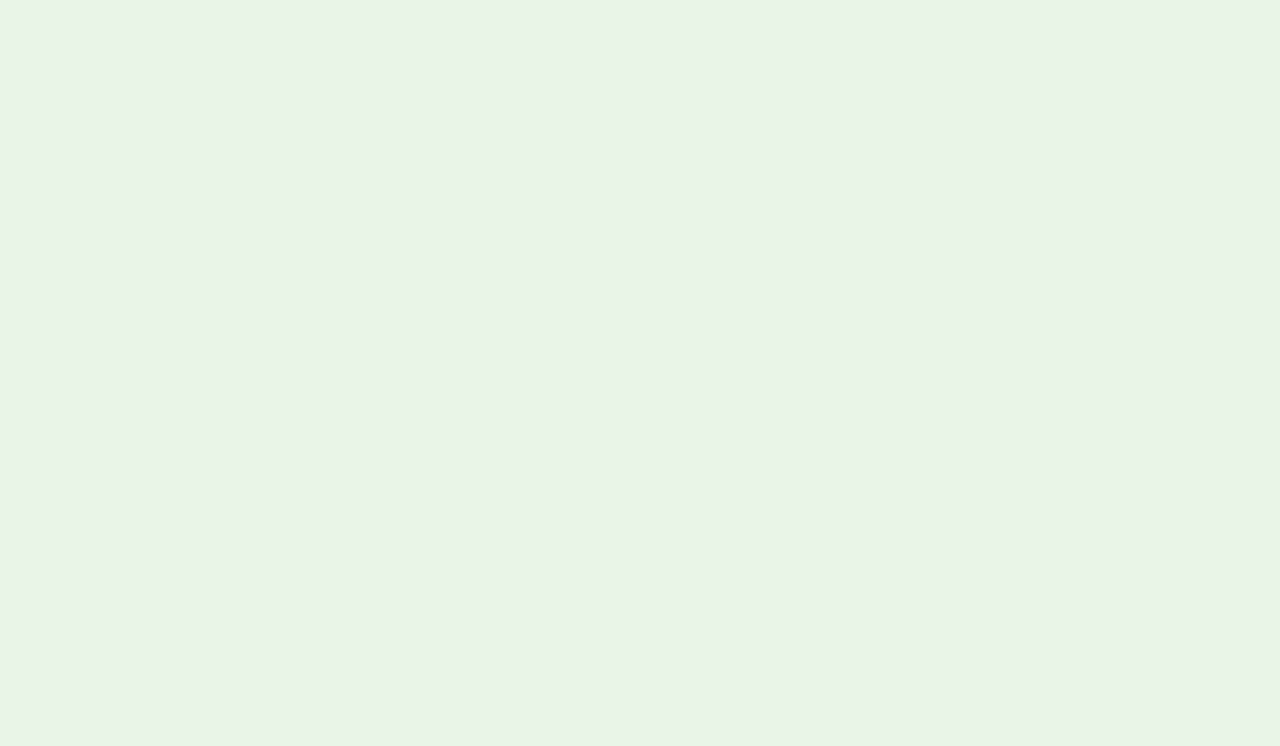
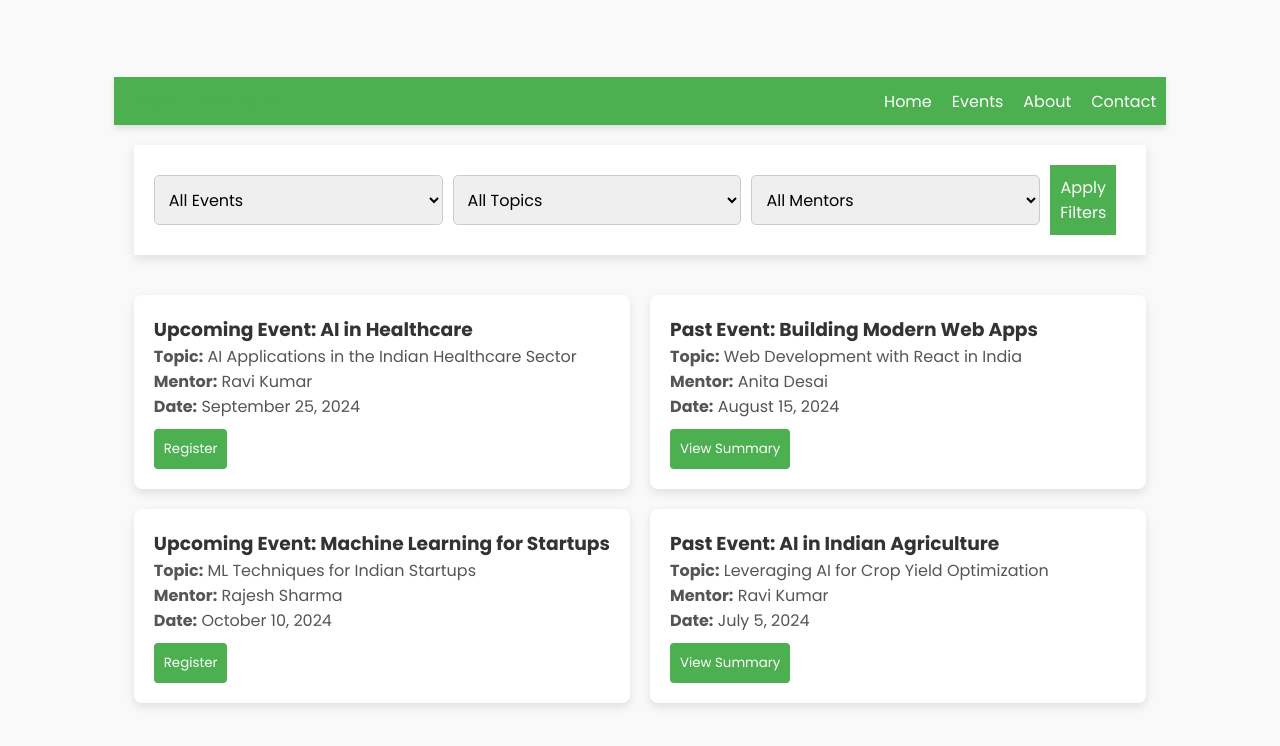
Before and after one commit to Paras1209/TechVengers, a React (Vite) app: page /events in a window 1280 px wide. Before the commit this address had no page. Shown: the top 746 px of the page. Built offline with nearby package versions, Linux system fonts and the light colour scheme.

Commit message:
resolve 1

```diff
--- a/src/App.jsx
+++ b/src/App.jsx
@@ -7,6 +7,7 @@ import RegistrationForm from "./RegistrationForm.jsx";
 import ForumPage from "./ForumPage.jsx";
 import WebinarLayout from "./WebinarLayout.jsx"
 import ChatLayout from "./ChatLayout.jsx";
+import EventsPage from "./EventsPage.jsx";
 
 export default function App() {
   return (
@@ -19,6 +20,7 @@ export default function App() {
         <Route path="/forum" element={<ForumPage />} />
         <Route path="/chat" element={<ChatLayout />} />
         <Route path="/webinar" element={<WebinarLayout />} />
+        <Route path="/events" element={<EventsPage />} />
 
           {/* <Route path="" element={} /> */}
             {/* // <Route path="" element={} /> */}
--- a/src/ChatLayout.css
+++ b/src/ChatLayout.css
@@ -1,6 +1,6 @@
-/* ChatLayout.css */
+/* ChatLayout.css  */
 
-/* body {
+ body {
 		font-family: 'Roboto', sans-serif;
 		margin: 0;
 		padding: 0;
@@ -8,7 +8,7 @@
 		display: flex;
 		justify-content: center;
 		align-items: center;
-		height: 100vh;
+		/* height: 100vh; */
 }
 
 .chat-container {
@@ -325,4 +325,3 @@
 		background-color: #E0E0E0;
 		border-radius: 3px;
 }
- */
--- a/src/ChatLayout.jsx
+++ b/src/ChatLayout.jsx
@@ -2,7 +2,7 @@
 import React, { useState } from "react";
 import "./ChatLayout.css";
 
-const ChatLayout = () => {
+export default function ChatLayout() {
 	const [message, setMessage] = useState("");
 	const [messages, setMessages] = useState([
 		{ id: 1, text: "Hey, how are you?", type: "received" },
@@ -141,6 +141,4 @@ const ChatLayout = () => {
 			</div>
 		</div>
 	);
-};
-
-export default ChatLayout;
+}
--- /dev/null
+++ b/src/EventsPage.css
@@ -0,0 +1,137 @@
+/* Basic Styles */
+body {
+		font-family: Arial, sans-serif;
+		margin: 0;
+		padding: 0;
+		background-color: #f9f9f9;
+}
+
+.navbar {
+		background-color: #4CAF50;
+		padding: 10px;
+		display: flex;
+		justify-content: space-between;
+		align-items: center;
+		color: white;
+}
+
+.navbar ul {
+		list-style: none;
+		margin: 0;
+		padding: 0;
+		display: flex;
+}
+
+.navbar ul li {
+		margin-left: 20px;
+}
+
+.navbar ul li a {
+		color: white;
+		text-decoration: none;
+}
+
+/* Filter Section */
+.filter-section {
+		background-color: #fff;
+		padding: 20px;
+		margin: 20px;
+		box-shadow: 0px 4px 10px rgba(0, 0, 0, 0.1);
+}
+
+.filter-container {
+		display: flex;
+		justify-content: space-between;
+}
+
+.filter-container select,
+.filter-container button {
+		padding: 10px;
+		margin-right: 10px;
+		font-size: 16px;
+}
+
+.filter-container button {
+		background-color: #4CAF50;
+		color: white;
+		border: none;
+		cursor: pointer;
+}
+
+.filter-container button:hover {
+		background-color: #388E3C;
+}
+
+/* Events Section */
+.events-section {
+		display: grid;
+		grid-template-columns: 1fr 1fr;
+		gap: 20px;
+		padding: 20px;
+}
+
+.event-card {
+		background-color: white;
+		padding: 20px;
+		box-shadow: 0px 4px 10px rgba(0, 0, 0, 0.1);
+		border-radius: 8px;
+}
+
+.event-card h3 {
+		margin-top: 0;
+		color: #333;
+}
+
+.event-card p {
+		color: #555;
+}
+
+.register-btn,
+.summary-btn {
+		background-color: #4CAF50;
+		color: white;
+		border: none;
+		padding: 10px;
+		cursor: pointer;
+		margin-top: 10px;
+		border-radius: 4px;
+}
+
+.register-btn:hover,
+.summary-btn:hover {
+		background-color: #388E3C;
+}
+
+/* Modal */
+.modal {
+		display: flex;
+		justify-content: center;
+		align-items: center;
+		position: fixed;
+		z-index: 1000;
+		left: 0;
+		top: 0;
+		width: 100%;
+		height: 100%;
+		background-color: rgba(0, 0, 0, 0.5);
+}
+
+.modal-content {
+		background-color: white;
+		padding: 20px;
+		border-radius: 8px;
+		width: 50%;
+}
+
+.close-btn {
+		float: right;
+		font-size: 24px;
+		cursor: pointer;
+}
+
+/* Responsive */
+@media screen and (max-width: 768px) {
+		.events-section {
+				grid-template-columns: 1fr;
+		}
+}
--- /dev/null
+++ b/src/EventsPage.jsx
@@ -0,0 +1,138 @@
+import React, { useState } from 'react';
+import './EventsPage.css'; // Ensure this CSS file is correctly linked
+
+const EventsPage = () => {
+	// State management for modal and summary text
+	const [showModal, setShowModal] = useState(false);
+	const [eventSummary, setEventSummary] = useState('');
+
+	// Handle modal close
+	const handleCloseModal = () => {
+		setShowModal(false);
+	};
+
+	// Handle filter events functionality
+	const filterEvents = () => {
+		const eventTypeFilter = document.getElementById('eventTypeFilter').value;
+		const topicFilter = document.getElementById('topicFilter').value;
+		const mentorFilter = document.getElementById('mentorFilter').value;
+
+		document.querySelectorAll('.event-card').forEach((card) => {
+			const eventType = card.getAttribute('data-type');
+			const eventTopic = card.getAttribute('data-topic');
+			const eventMentor = card.getAttribute('data-mentor');
+
+			if (
+				(eventTypeFilter === 'all' || eventTypeFilter === eventType) &&
+				(topicFilter === 'all' || topicFilter === eventTopic) &&
+				(mentorFilter === 'all' || mentorFilter === eventMentor)
+			) {
+				card.style.display = 'block';
+			} else {
+				card.style.display = 'none';
+			}
+		});
+	};
+
+	// Handle event summary display
+	const handleSummaryClick = (summary) => {
+		setEventSummary(summary);
+		setShowModal(true);
+	};
+
+	return (
+		<div>
+			{/* Top Navigation Bar */}
+			<nav className="navbar">
+				<div className="logo">Event Platform</div>
+				<ul>
+					<li><a href="#">Home</a></li>
+					<li><a href="#">Events</a></li>
+					<li><a href="#">About</a></li>
+					<li><a href="#">Contact</a></li>
+				</ul>
+			</nav>
+
+			{/* Filter Section */}
+			<section className="filter-section">
+				<div className="filter-container">
+					<select id="eventTypeFilter">
+						<option value="all">All Events</option>
+						<option value="past">Past Events</option>
+						<option value="upcoming">Upcoming Events</option>
+					</select>
+
+					<select id="topicFilter">
+						<option value="all">All Topics</option>
+						<option value="ai">AI</option>
+						<option value="web">Web Development</option>
+						<option value="ml">Machine Learning</option>
+					</select>
+
+					<select id="mentorFilter">
+						<option value="all">All Mentors</option>
+						<option value="mentor1">Ravi Kumar</option>
+						<option value="mentor2">Anita Desai</option>
+						<option value="mentor3">Rajesh Sharma</option>
+					</select>
+
+					<button onClick={filterEvents}>Apply Filters</button>
+				</div>
+			</section>
+
+			{/* Events Section */}
+			<section className="events-section">
+				<div className="event-card" data-type="upcoming" data-topic="ai" data-mentor="mentor1">
+					<h3>Upcoming Event: AI in Healthcare</h3>
+					<p><strong>Topic:</strong> AI Applications in the Indian Healthcare Sector</p>
+					<p><strong>Mentor:</strong> Ravi Kumar</p>
+					<p><strong>Date:</strong> September 25, 2024</p>
+					<button className="register-btn">Register</button>
+				</div>
+
+				<div className="event-card" data-type="past" data-topic="web" data-mentor="mentor2">
+					<h3>Past Event: Building Modern Web Apps</h3>
+					<p><strong>Topic:</strong> Web Development with React in India</p>
+					<p><strong>Mentor:</strong> Anita Desai</p>
+					<p><strong>Date:</strong> August 15, 2024</p>
+					<button className="summary-btn" onClick={() => handleSummaryClick('Summary of Building Modern Web Apps')}>
+						View Summary
+					</button>
+				</div>
+
+				<div className="event-card" data-type="upcoming" data-topic="ml" data-mentor="mentor3">
+					<h3>Upcoming Event: Machine Learning for Startups</h3>
+					<p><strong>Topic:</strong> ML Techniques for Indian Startups</p>
+					<p><strong>Mentor:</strong> Rajesh Sharma</p>
+					<p><strong>Date:</strong> October 10, 2024</p>
+					<button className="register-btn">Register</button>
+				</div>
+
+				<div className="event-card" data-type="past" data-topic="ai" data-mentor="mentor1">
+					<h3>Past Event: AI in Indian Agriculture</h3>
+					<p><strong>Topic:</strong> Leveraging AI for Crop Yield Optimization</p>
+					<p><strong>Mentor:</strong> Ravi Kumar</p>
+					<p><strong>Date:</strong> July 5, 2024</p>
+					<button className="summary-btn" onClick={() => handleSummaryClick('Summary of AI in Indian Agriculture')}>
+						View Summary
+					</button>
+				</div>
+			</section>
+
+			{/* Modal for Event Summary */}
+			{showModal && (
+				<div className="modal">
+					<div className="modal-content">
+						<span className="close-btn" onClick={handleCloseModal}>
+							&times;
+						</span>
+						<h3>Event Summary</h3>
+						<p id="event-summary-text">{eventSummary}</p>
+					</div>
+				</div>
+			)}
+		</div>
+	);
+};
+
+export default EventsPage;
--- a/src/Landing-page.jsx
+++ b/src/Landing-page.jsx
@@ -4,6 +4,8 @@ import AOS from "aos";
 import "aos/dist/aos.css";
 import "./Landing-page.css";
 import { Link, useNavigate } from "react-router-dom"
+// import GyanSetuLogo from './Gyan-Setu-Logo.svg';
+// import { ReactComponent as Logo } from './Gyan-Setu-Logo.svg'
 
 export default function LandingPage() {
 
@@ -18,7 +20,12 @@ export default function LandingPage() {
 
 				{/* header section */}
 				<header>
-					<div>GyaanSetu</div>
+					<div>
+						{/* <Logo width="50" height="50" />  */}
+						{/* <img src={GyanSetuLogo} alt="GyanSetu Logo" width="50" height="50" />  */}
+						Gyaan
+
+					</div>
 					<nav>
 						<Link to="/login">Join us</Link>
 						<Link to="#contact" className="contact">
@@ -30,7 +37,7 @@ export default function LandingPage() {
 				{/* hero section */}
 				<section className="hero">
 					<div className="hero-content">
-						<div classname = "hero-content-h1">
+						<div className = "hero-content-h1">
 						<h1 data-aos="fade">Welcome to</h1>
 						<h1 data-aos="fade">GyaanSetu</h1>
 							</div>
--- a/src/WebinarLayout.css
+++ b/src/WebinarLayout.css
@@ -1,11 +1,11 @@
-	/* /* body {
+	 body {
 		font-family: 'Roboto', sans-serif;
 		margin: 0;
 		padding: 0;
 		background-color: #F9F9F9;
 		display: flex;
 		flex-direction: column;
-		height: 100vh;
+
 	}
 
 	.webinar-header-bar {
@@ -253,4 +253,3 @@
 				flex-grow: 1;
 		}
 	}
- */
```
Also changed, not shown: public/Gyan-Setu-Logo.svg (renamed from Gyan Setu Logo.svg).
